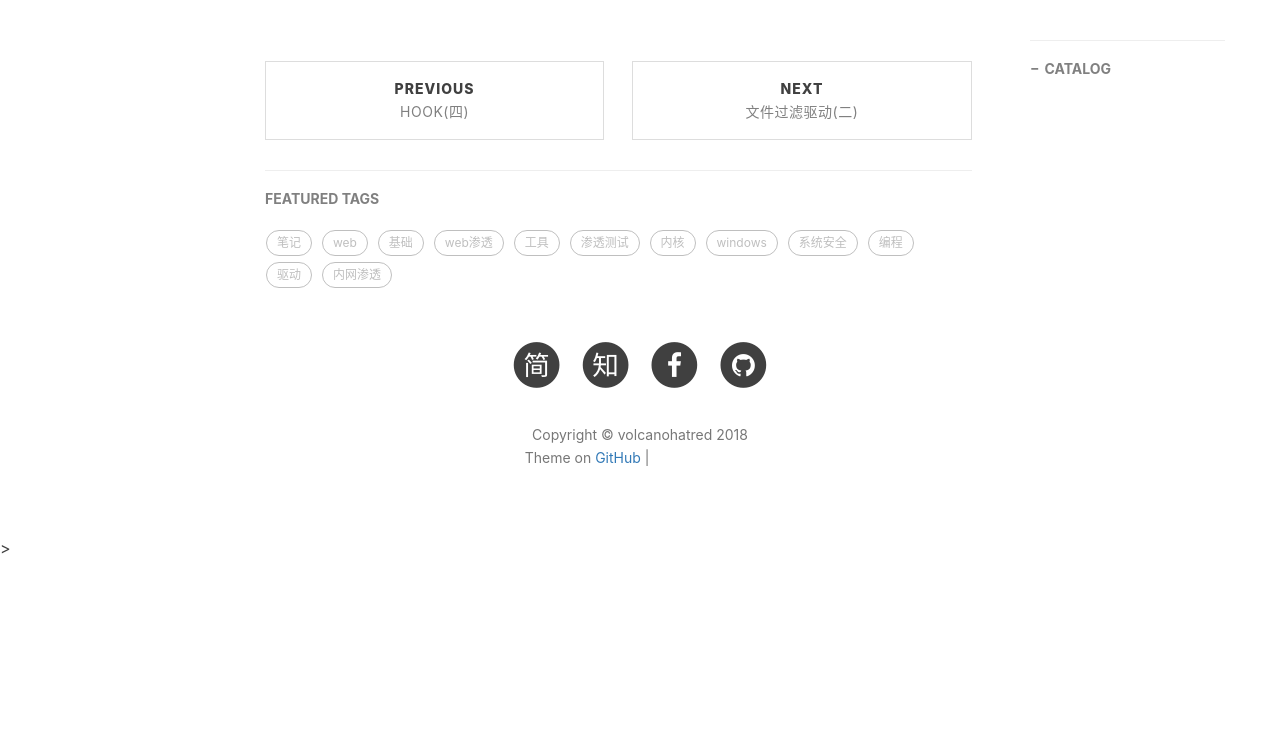
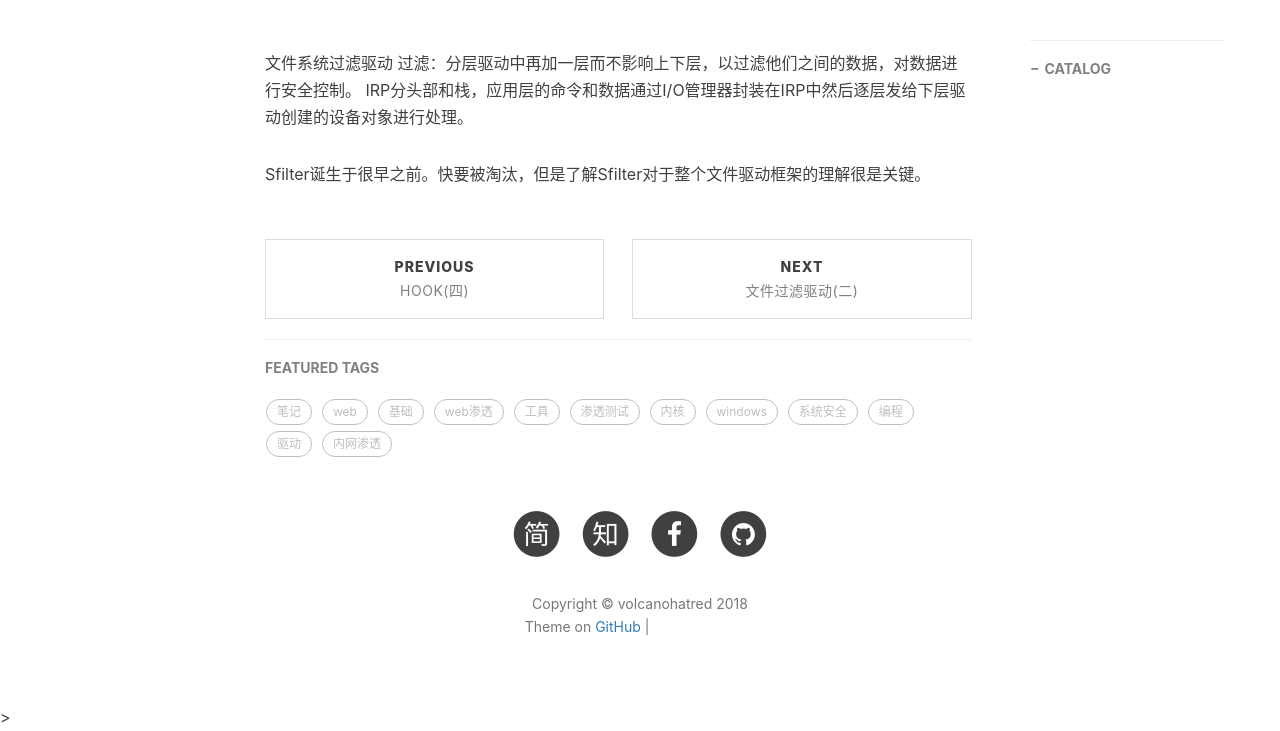
Before and after one commit to volcanohatred/volcanohatred.github.io, a Jekyll site: the page built from _posts/2018-10-01-文件过滤驱动1.md, in a window 1280 px wide. Shown: the part 523-1254 px from the top of the page. Built offline with Jekyll 4.4.1, drawn with Linux system fonts in a browser that asks for light colours; nearby versions of some CDN libraries; comment, search, counter and statistics services are not loaded; before the commit the page ends 1085 px from its top, so only the background shows below that; grey boxes are pictures that could not be loaded.

Commit message:
Update 2018-10-01-文件过滤驱动1.md

```diff
--- a/_posts/2018-10-01-文件过滤驱动1.md
+++ b/_posts/2018-10-01-文件过滤驱动1.md
@@ -12,3 +12,8 @@ tags:
     - 系统安全
     - 驱动
 ---
+文件系统过滤驱动
+过滤：分层驱动中再加一层而不影响上下层，以过滤他们之间的数据，对数据进行安全控制。
+IRP分头部和栈，应用层的命令和数据通过I/O管理器封装在IRP中然后逐层发给下层驱动创建的设备对象进行处理。
+
+Sfilter诞生于很早之前。快要被淘汰，但是了解Sfilter对于整个文件驱动框架的理解很是关键。
```
